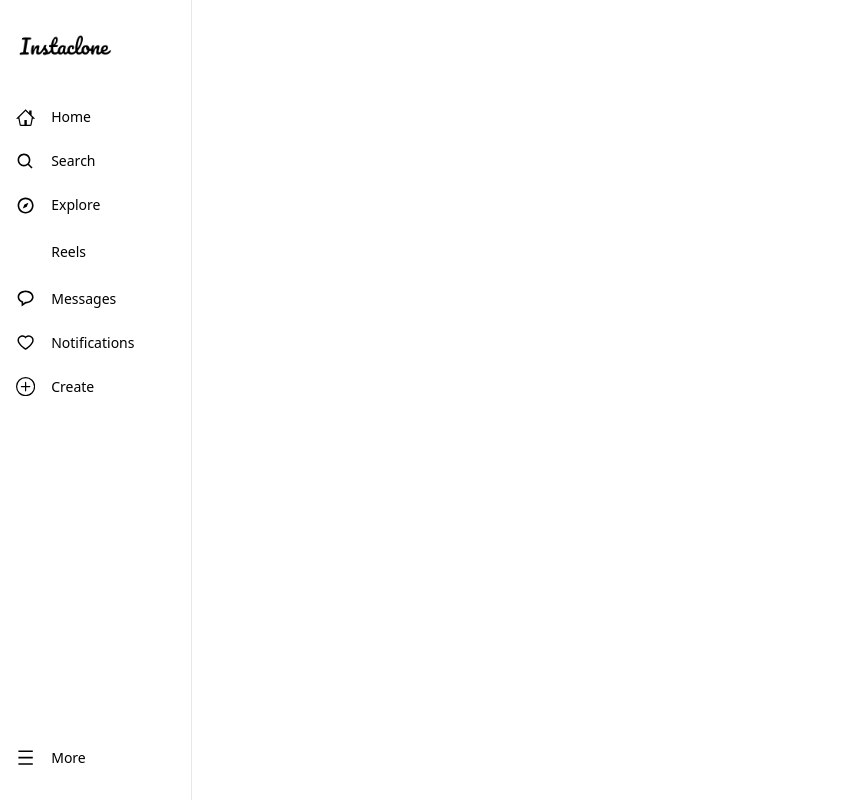
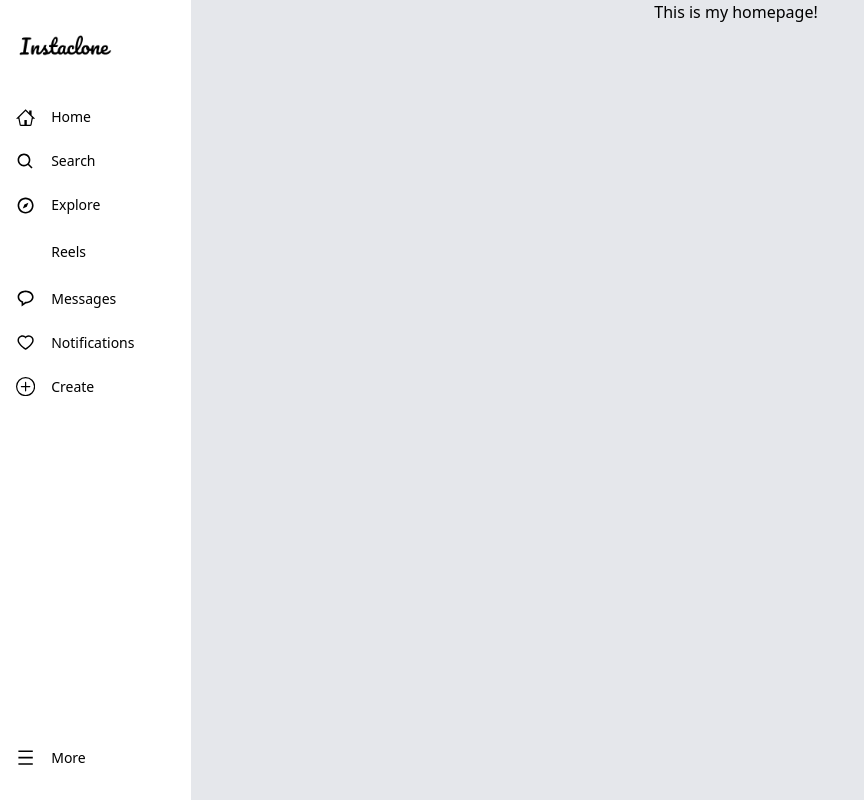
Before and after one commit to nlduy0310/instaclone, a React (Vite) app in the folder frontend/: page / in a window 1280 px wide. Shown: the whole page, without its empty margins (0-864 px from the left). Built offline with nearby package versions, Linux system fonts and the light colour scheme; no server answers; some icons are missing.

Commit message:
create sub-pages and use nested routes for home page

```diff
--- a/frontend/components/Home/NavBar.jsx
+++ b/frontend/components/Home/NavBar.jsx
@@ -19,9 +19,9 @@ const NavBar = () => {
 					</Link>
 				</div>
 				<div className="nav-main flex flex-col gap-2">
-					<NavItem Icon={GoHome} text="Home" />
+					<NavItem Icon={GoHome} text="Home" linkTo="/" />
 					<NavItem Icon={BiSearch} text="Search" />
-					<NavItem Icon={RiCompassLine} text="Explore" />
+					<NavItem Icon={RiCompassLine} text="Explore" linkTo="/explore" />
 					<NavItem Icon={PiVideo} text="Reels" />
 					<NavItem Icon={BiMessageRounded} text="Messages" />
 					<NavItem Icon={AiOutlineHeart} text="Notifications" />
--- /dev/null
+++ b/frontend/components/layout/HomeLayout.jsx
@@ -0,0 +1,13 @@
+import React from 'react';
+import { Outlet } from 'react-router-dom';
+import NavBar from '../Home/NavBar';
+const HomeLayout = () => {
+	return (
+		<div className="w-full h-full flex flex-row">
+			<NavBar />
+			<Outlet />
+		</div>
+	);
+};
+
+export default HomeLayout;
--- /dev/null
+++ b/frontend/pages/Explore.jsx
@@ -0,0 +1,11 @@
+import React from 'react';
+
+const Explore = () => {
+	return (
+		<div className="bg-gray-200 w-full h-full text-center">
+			<h1>This is my explore page!</h1>
+		</div>
+	);
+};
+
+export default Explore;
--- a/frontend/pages/Home.jsx
+++ b/frontend/pages/Home.jsx
@@ -56,8 +56,8 @@ const Home = () => {
 		// 		<RequireLogin />
 		// 	)}
 		// </>
-		<div className="w-full h-full flex flex-row">
-			<NavBar />
+		<div className="bg-gray-200 w-full h-full text-center">
+			<h1>This is my homepage!</h1>
 		</div>
 	);
 };
--- /dev/null
+++ b/frontend/pages/Messages.jsx
@@ -0,0 +1,11 @@
+import React from 'react';
+
+const Messages = () => {
+	return (
+		<div className="bg-gray-200 w-full h-full text-center">
+			<h1>This is my messages page!</h1>
+		</div>
+	);
+};
+
+export default Messages;
--- /dev/null
+++ b/frontend/pages/Reels.jsx
@@ -0,0 +1,11 @@
+import React from 'react';
+
+const Reels = () => {
+	return (
+		<div className="bg-gray-200 w-full h-full text-center">
+			<h1>This is my reels page!</h1>
+		</div>
+	);
+};
+
+export default Reels;
--- a/frontend/src/App.jsx
+++ b/frontend/src/App.jsx
@@ -1,17 +1,28 @@
-import { Routes, Route } from 'react-router-dom';
+import { BrowserRouter, Routes, Route } from 'react-router-dom';
 import Home from '../pages/Home';
 import SignIn from '../pages/SignIn';
 import SignUp from '../pages/SignUp';
 import ResetPassword from '../pages/ResetPassword';
+import HomeLayout from '../components/layout/HomeLayout';
+import Explore from '../pages/Explore';
+import Reels from '../pages/Reels';
+import Messages from '../pages/Messages';
 
 function App() {
 	return (
+		<BrowserRouter>
 			<Routes>
+				<Route path="/" element={<HomeLayout />}>
 					<Route path="/" element={<Home />} />
+					<Route path="/explore" element={<Explore />} />
+					<Route path="/reels" element={<Reels />} />
+					<Route path="/messages" element={<Messages />} />
+				</Route>
 				<Route path="/signin" element={<SignIn />} />
 				<Route path="/signup" element={<SignUp />} />
 				<Route path="/resetpassword" element={<ResetPassword />} />
 			</Routes>
+		</BrowserRouter>
 	);
 }
 
--- a/frontend/src/main.jsx
+++ b/frontend/src/main.jsx
@@ -7,8 +7,4 @@ import axios from 'axios';
 axios.defaults.withCredentials = true;
 axios.defaults.baseURL = import.meta.env.VITE_BACKEND_API_BASE_URL;
 
-ReactDOM.createRoot(document.getElementById('root')).render(
-	<BrowserRouter>
-		<App />
-	</BrowserRouter>
-);
+ReactDOM.createRoot(document.getElementById('root')).render(<App />);
```
Lines whose indentation alone changed are shown as unchanged.
